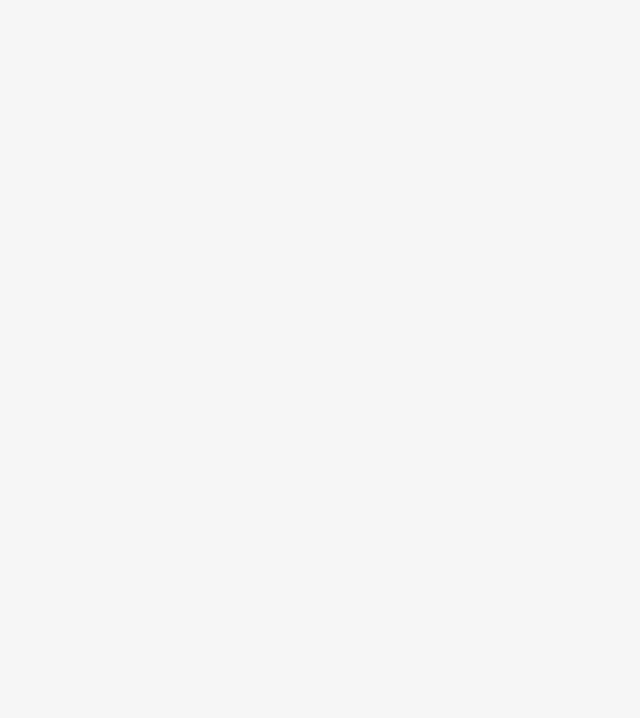
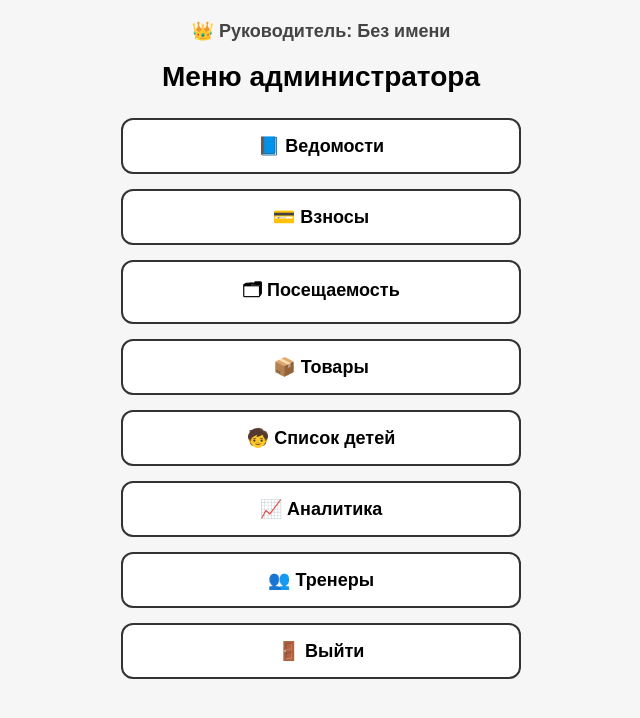
Before and after one commit to vitalijkarsin-blip/karat-app, a plain HTML site: page admin_menu.html in a window 1280 px wide. Shown: the whole page, without its empty margins (319-959 px from the left). Drawn offline with Linux system fonts and the light colour scheme.

Commit message:
Update admin_menu.html

```diff
--- a/admin_menu.html
+++ b/admin_menu.html
@@ -56,4 +56,44 @@
 
 <body>
 
-<div id="adminInfo" class="admin-info">
+<div id="adminInfo" class="admin-info"></div>
+
+<h1>Меню администратора</h1>
+
+<div class="menu">
+
+  <!-- ПОДМЕНЮ -->
+  <a class="btn" href="admin_vedomosti.html">📘 Ведомости</a>
+  <a class="btn" href="admin_fees.html">💳 Взносы</a>
+  <a class="btn" href="admin_attendance.html">🗂 Посещаемость</a>
+  <a class="btn" href="admin_stock.html">📦 Товары</a>
+
+  <!-- ПРЯМЫЕ КНОПКИ -->
+  <a class="btn" onclick="openLink('kidsCommon')">🧒 Список детей</a>
+  <a class="btn" onclick="openLink('monitoring')">📈 Аналитика</a>
+  <a class="btn" onclick="openLink('trainersList')">👥 Тренеры</a>
+
+  <!-- ВЫХОД -->
+  <a class="btn" onclick="logout()">🚪 Выйти</a>
+
+</div>
+
+<script src="admin_menu.js"></script>
+
+<script>
+  // ПРОВЕРКА trainerData, НО БЕЗ РЕДИРЕКТА
+  const adminData = localStorage.getItem("trainer");
+  let admin = null;
+
+  try {
+      admin = JSON.parse(adminData);
+  } catch(e) {
+      console.warn("Ошибка парсинга trainerData", e);
+  }
+
+  document.getElementById("adminInfo").innerText =
+      "👑 Руководитель: " + (admin?.name || "Без имени");
+</script>
+
+</body>
+</html>
```
